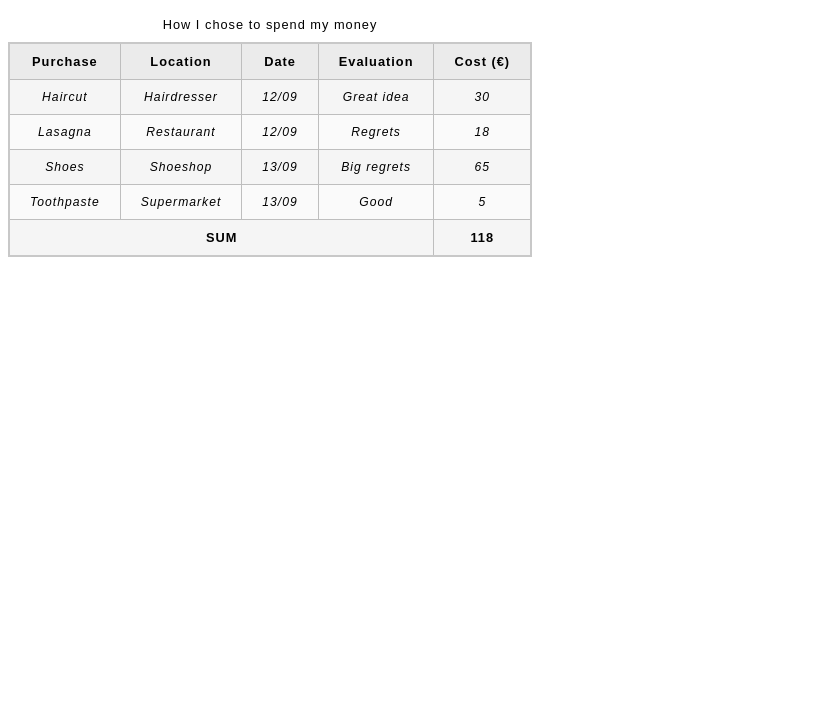
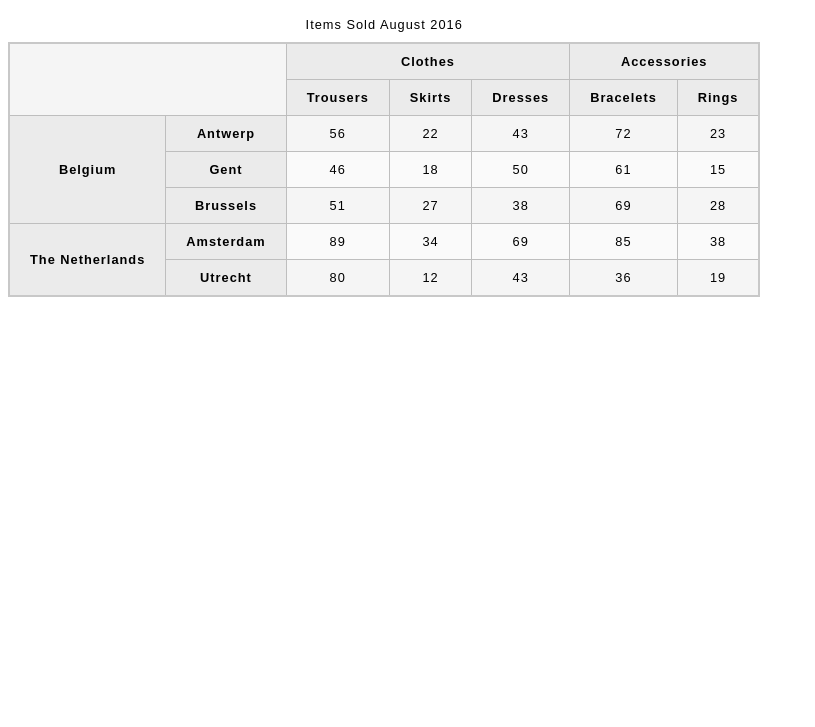
Before and after one commit to CodeByBlazej/HTML-exercises, a plain HTML site: page index.html in a window 1280 px wide. Shown: the part 73-800 px from the top of the page, without its empty margins (0-815 px from the left). Drawn offline with Linux system fonts and the light colour scheme.

Commit message:
add new table to exercise

```diff
--- a/index.html
+++ b/index.html
@@ -3,70 +3,75 @@
   <head>
     <meta charset="utf-8">
     <meta name="viewport" content="width=device-width">
-    <title>My spending record</title>
+    <title>Items sold summary</title>
     <link href="style.css" rel="stylesheet" type="text/css">
-    <style>
-      tbody {
-        font-size: 95%;
-        font-style: italic;
-      }
+  </head>
 
-      tfoot {
-        font-weight: bold;
-      }
-    </style>
-  </head>
 <body>
-    <h1>My spending record</h1>
+    <h1>Items sold summary</h1>
 
     <table>
-        <caption>How I chose to spend my money</caption>
+      <caption>Items Sold August 2016</caption>
       <thead>
         <tr>
-            <th>Purchase</th>
-            <th>Location</th>
-            <th>Date</th>
-            <th>Evaluation</th>
-            <th>Cost (€)</th>
+          <td colspan="2" rowspan="2"></td>
+          <th colspan="3">Clothes</th>
+          <th colspan="2">Accessories</th>
+        </tr>
+        <tr>
+          <th>Trousers</th>
+          <th>Skirts</th>
+          <th>Dresses</th>
+          <th>Bracelets</th>
+          <th>Rings</th>
         </tr>
       </thead>
-        <tfoot>
-          <tr>
-            <td colspan="4">SUM</td>
-            <td>118</td>
-          </tr>
-        </tfoot>
       <tbody>
         <tr>
-            <td>Haircut</td>
-            <td>Hairdresser</td>
-            <td>12/09</td>
-            <td>Great idea</td>
-            <td>30</td>
+          <th rowspan="3">Belgium</th>
+          <th>Antwerp</th>
+          <td>56</td>
+          <td>22</td>
+          <td>43</td>
+          <td>72</td>
+          <td>23</td>
         </tr>
         <tr>
-            <td>Lasagna</td>
-            <td>Restaurant</td>
-            <td>12/09</td>
-            <td>Regrets</td>
+          <th>Gent</th>
+          <td>46</td>
           <td>18</td>
+          <td>50</td>
+          <td>61</td>
+          <td>15</td>
         </tr>
         <tr>
-            <td>Shoes</td>
-            <td>Shoeshop</td>
-            <td>13/09</td>
-            <td>Big regrets</td>
-            <td>65</td>
+          <th>Brussels</th>
+          <td>51</td>
+          <td>27</td>
+          <td>38</td>
+          <td>69</td>
+          <td>28</td>
         </tr>
         <tr>
-            <td>Toothpaste</td>
-            <td>Supermarket</td>
-            <td>13/09</td>
-            <td>Good</td>
-            <td>5</td>
+          <th rowspan="2">The Netherlands</th>
+          <th>Amsterdam</th>
+          <td>89</td>
+          <td>34</td>
+          <td>69</td>
+          <td>85</td>
+          <td>38</td>
+        </tr>
+        <tr>
+          <th>Utrecht</th>
+          <td>80</td>
+          <td>12</td>
+          <td>43</td>
+          <td>36</td>
+          <td>19</td>
         </tr>
       </tbody>
     </table>
 
 </body>
+
 </html>
```
Lines whose indentation alone changed are shown as unchanged.
